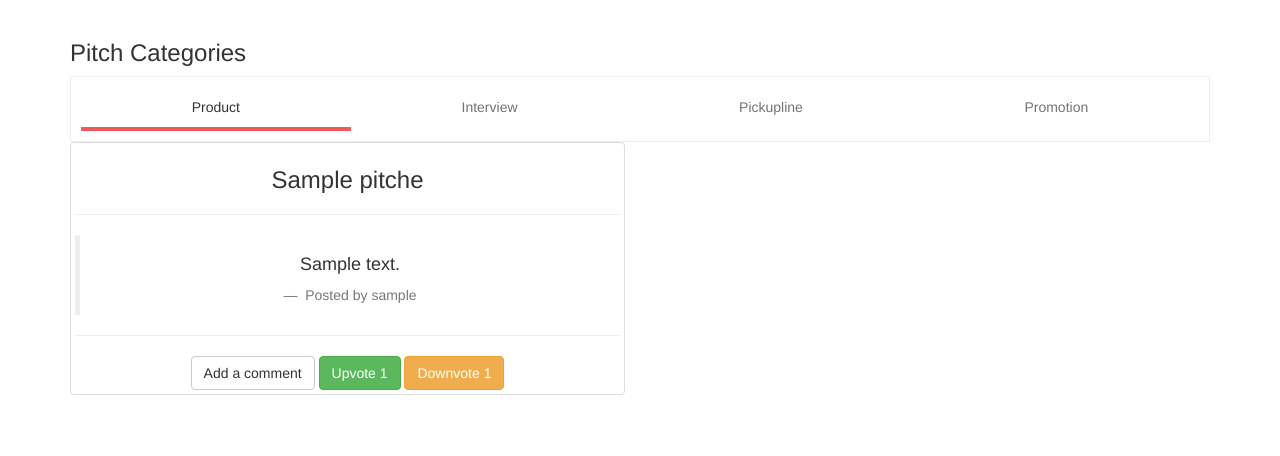
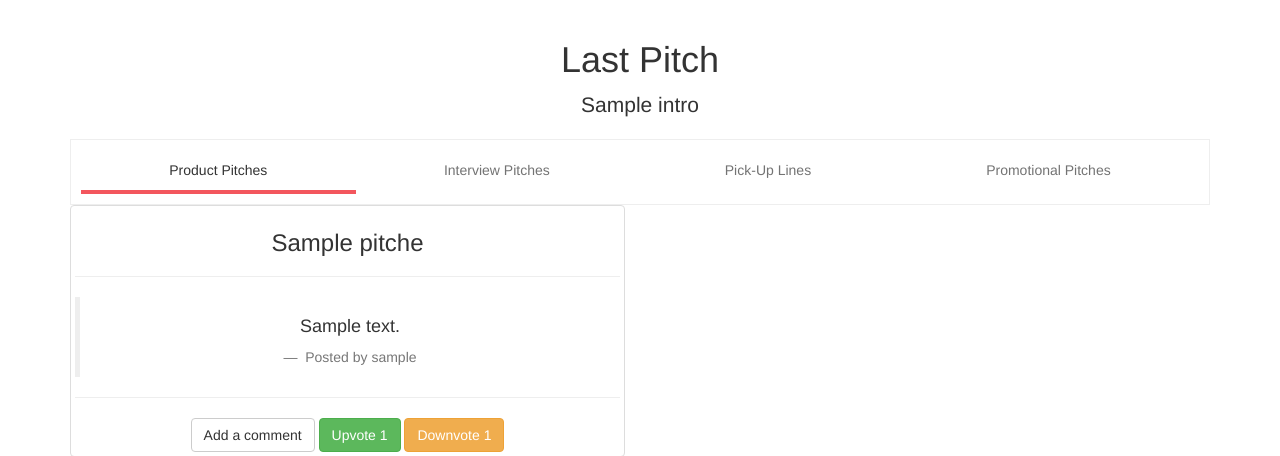
Before and after one commit to bryomajor/the-last-pitch, a Flask app: template app/templates/home.html in a window 1280 px wide. Shown: the part 52-508 px from the top of the page. Run offline with Flask 2, Linux system fonts and the light colour scheme; tables that the repository leaves empty hold one stand-in row (values such as "Sample post"); the template is opened without the code that fills it: values that come from a table or form of the project are taken from there, most other values are stand-ins (such as "Sample title", 1, 10 or a date in 2020); some libraries are stand-ins or nearby versions.

Commit message:
Rename the site heading and the tab titles. Also add a brief description

```diff
--- a/app/templates/home.html
+++ b/app/templates/home.html
@@ -5,28 +5,29 @@
 {% endblock %}
 
 <!-- Styles block -->
-{% block styles%}
+<!-- {% block styles%}
 {{ super() }}
 <link rel="stylesheet" href="{{url_for('static', filename='css/styles.css')}}">
-{% endblock %}
+{% endblock %} -->
 
 {% block content %}
 <div class="container">
-    <h3>Pitch Categories</h3>
+    <h1 class="text-center">Last Pitch</h1>
+    <p class="width text-center lead">{{ intro }}</p>
     <div class="tabbable-panel">
         <div class="tabbable-line">
             <ul class="nav nav-tabs nav-justified" role="tablist">
                 <li class="active">
-                    <a href="#product" class="nav-link" data-toggle="tab">Product</a>
+                    <a href="#product" class="nav-link" data-toggle="tab">Product Pitches</a>
                 </li>
                 <li>
-                    <a href="#interview" class="nav-link" data-toggle="tab">Interview</a>
+                    <a href="#interview" class="nav-link" data-toggle="tab">Interview Pitches</a>
                 </li>
                 <li>
-                    <a href="#pickupline" class="nav-link" data-toggle="tab">Pickupline</a>
+                    <a href="#pickupline" class="nav-link" data-toggle="tab">Pick-Up Lines</a>
                 </li>
                 <li>
-                    <a href="#promotion" class="nav-link" data-toggle="tab">Promotion</a>
+                    <a href="#promotion" class="nav-link" data-toggle="tab">Promotional Pitches</a>
                 </li>
             </ul>
         </div>
@@ -37,7 +38,7 @@
             {{ macro.display(productpitch) }}
         </div>
         <div id="interview" class="tab-pane">
-            {{ macro.display(interviewpitch) }}
+            <span>{{ macro.display(interviewpitch) }}</span>
         </div>
         <div id="pickupline" class="tab-pane">
             {{ macro.display(pickuplines) }}
```
